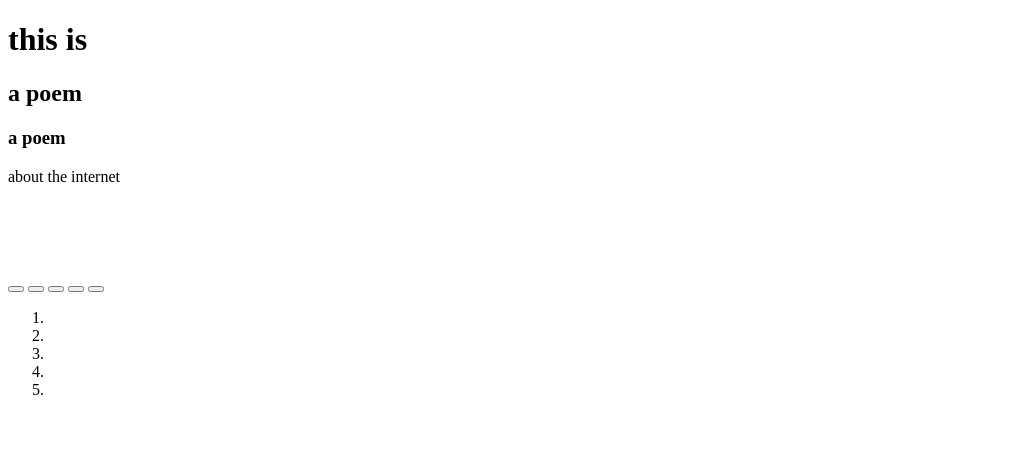
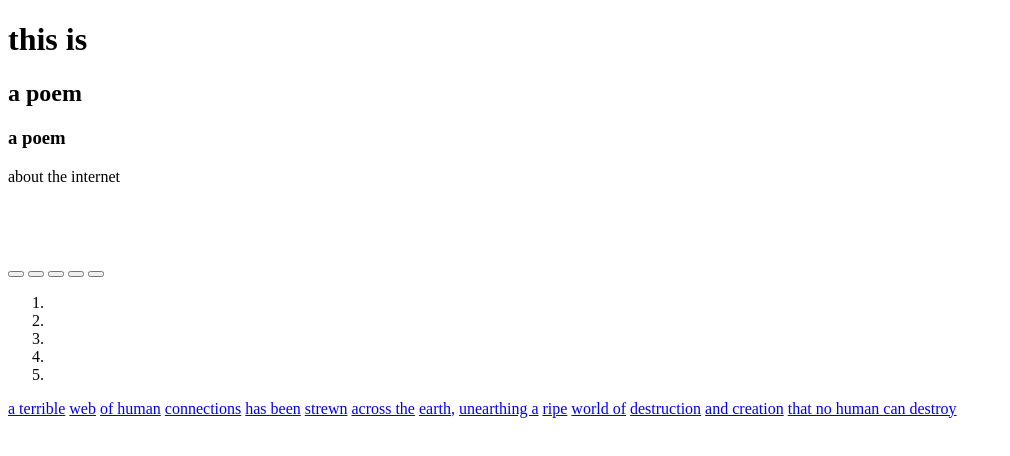
Before and after one commit to laneherndon/HTMelle-Experiment, a plain HTML site: page index.html in a window 1280 px wide. Shown: the whole page, without its empty margins (0-1010 px from the left). Drawn offline with Linux system fonts and the light colour scheme.

Commit message:
More Code!

```diff
--- a/index.html
+++ b/index.html
@@ -10,7 +10,6 @@
   <p>about the internet</p>
 
   <pre>
-
 
 
   </pre>
@@ -29,12 +28,33 @@
     <li></li>
   </ol>
 
-  <a href="#"></a>
-  <a href="#"></a>
-  <a href="#"></a>
-  <a href="#"></a>
-  <a href="#"></a>
-  <a href="#"></a>
 
 
+  <a href="#">a terrible</a>
+  <a href="#">web</a>
+  <a href="#">of human</a>
+  <a href="#">connections</a>
+  <a href="#">has been</a>
+  <a href="#">strewn</a>
+  <a href="#">across the</a>
+  <a href="#">earth,</a>
+  <a href="#">unearthing a</a>
+  <a href="#">ripe</a>
+  <a href="#">world of</a>
+  <a href="#">destruction</a>
+  <a href="#">and creation</a>
+  <a href="#">that no human can destroy</a>
+
+  <!--
+  Original Text
+  This is a poem about the internet;
+      A terrible web of
+      human connection
+      has been strewn across the earth,
+      unearthing
+      a ripe world of destruction
+      and creation
+      that no human can destroy.
+  -->
+
 </body>
```
